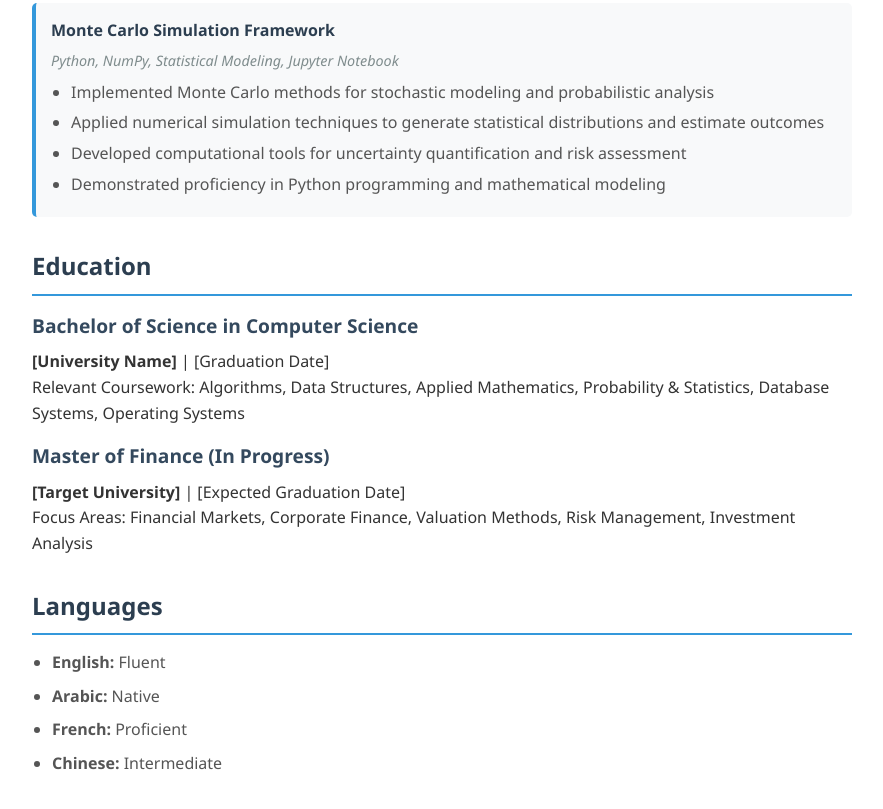
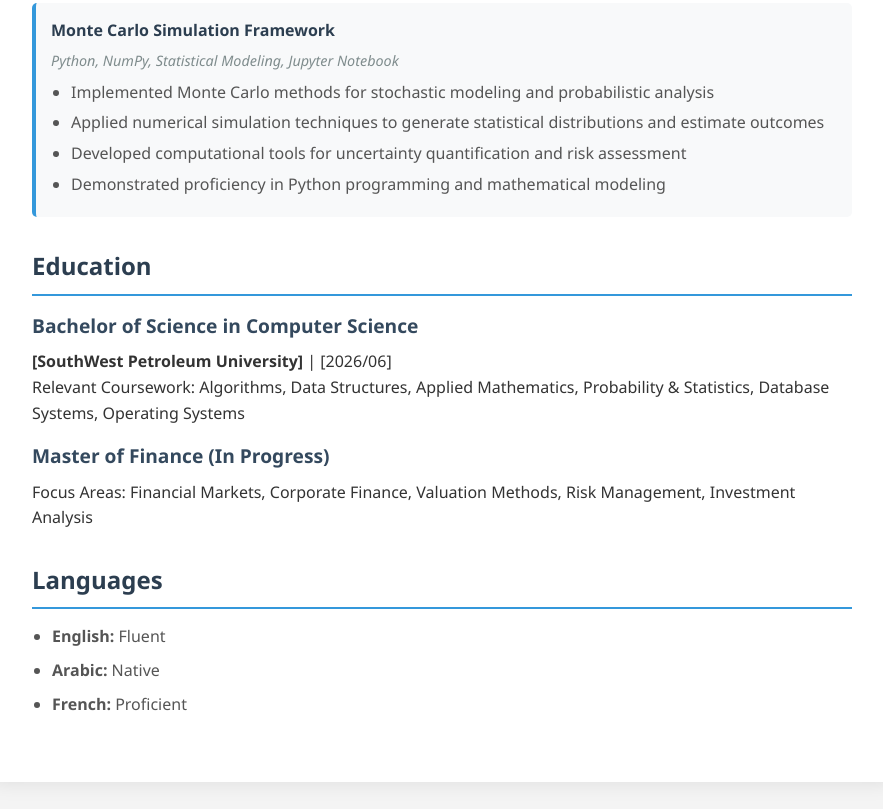
Before and after one commit to MouadZaki/MouadZaki.github.io, a plain HTML site: page index.html in a window 1280 px wide. Shown: the part 1404-2213 px from the top of the page, without its empty margins (198-1081 px from the left). Drawn offline with Linux system fonts and the light colour scheme.

Commit message:
Add files via upload

```diff
--- a/index.html
+++ b/index.html
@@ -246,11 +246,10 @@
         <section class="section">
             <h2>Education</h2>
             <h3>Bachelor of Science in Computer Science</h3>
-            <p><strong>[University Name]</strong> | [Graduation Date]</p>
+            <p><strong>[SouthWest Petroleum University]</strong> | [2026/06]</p>
             <p>Relevant Coursework:  Algorithms, Data Structures, Applied Mathematics, Probability & Statistics, Database Systems, Operating Systems</p>
 
             <h3>Master of Finance (In Progress)</h3>
-            <p><strong>[Target University]</strong> | [Expected Graduation Date]</p>
             <p>Focus Areas: Financial Markets, Corporate Finance, Valuation Methods, Risk Management, Investment Analysis</p>
         </section>
 
@@ -260,7 +259,6 @@
                 <li><strong>English: </strong> Fluent</li>
                 <li><strong>Arabic:</strong> Native</li>
                 <li><strong>French: </strong> Proficient</li>
-                <li><strong>Chinese:</strong> Intermediate</li>
             </ul>
         </section>
     </div>
```
